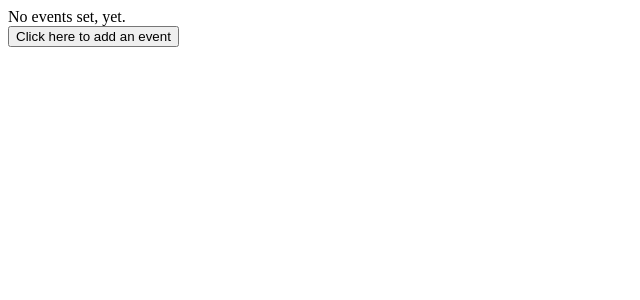
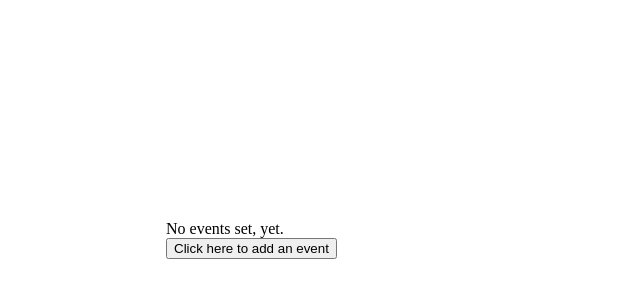
Before and after one commit to 4ndrs/timezoned-events, a Next.js app: page / in a window 1280 px wide. Shown: the top 300 px of the page, without its empty margins (0-640 px from the left). Built offline with nearby package versions, Linux system fonts and the light colour scheme.

Commit message:
Add layout.tsx

```diff
--- /dev/null
+++ b/components/layout.module.css
@@ -0,0 +1,7 @@
+.container {
+  margin: 20px;
+}
+
+.main {
+  margin: 220px 138px;
+}
--- /dev/null
+++ b/components/layout.tsx
@@ -0,0 +1,17 @@
+import Head from "next/head";
+import styles from "./layout.module.css";
+
+const Layout = ({ children }: { children: React.ReactNode }) => (
+  <div className={styles.container}>
+    <Head>
+      <meta
+        name="description"
+        content="Easily keep track of events set in different time zones"
+      />
+    </Head>
+
+    <main className={styles.main}>{children}</main>
+  </div>
+);
+
+export default Layout;
--- a/pages/index.tsx
+++ b/pages/index.tsx
@@ -1,10 +1,19 @@
+import Head from "next/head";
+
 import { EventsProvider } from "@/context";
 import EventManager from "@/components/eventManager";
+import Layout from "@/components/layout";
 
 const Home = () => (
-  <EventsProvider>
-    <EventManager />
-  </EventsProvider>
+  <Layout>
+    <Head>
+      <title>Timezoned Events</title>
+    </Head>
+
+    <EventsProvider>
+      <EventManager />
+    </EventsProvider>
+  </Layout>
 );
 
 export default Home;
```
